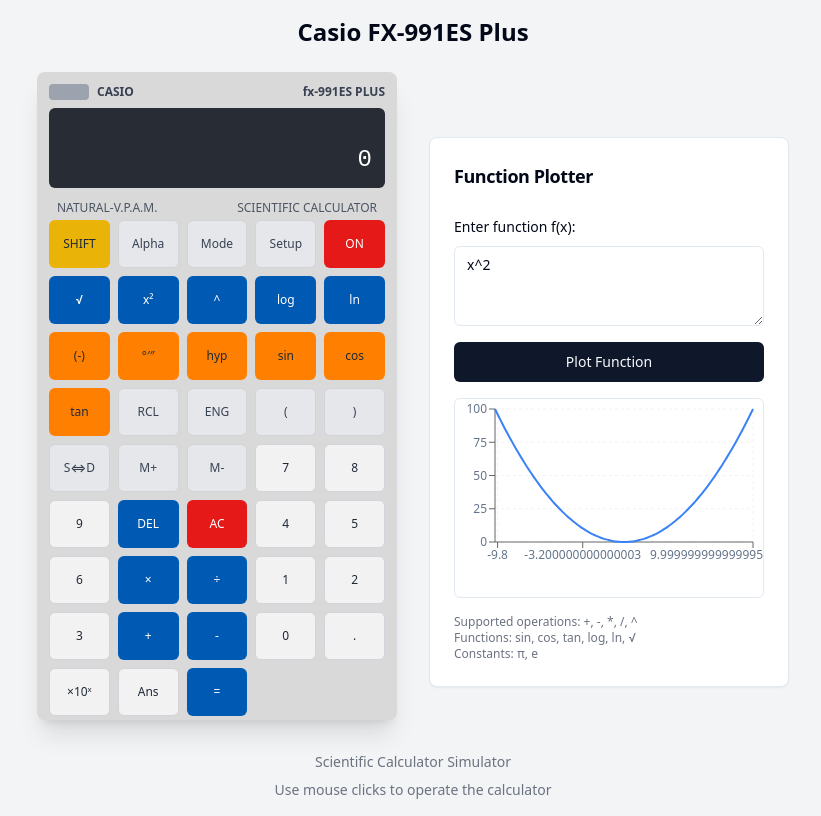
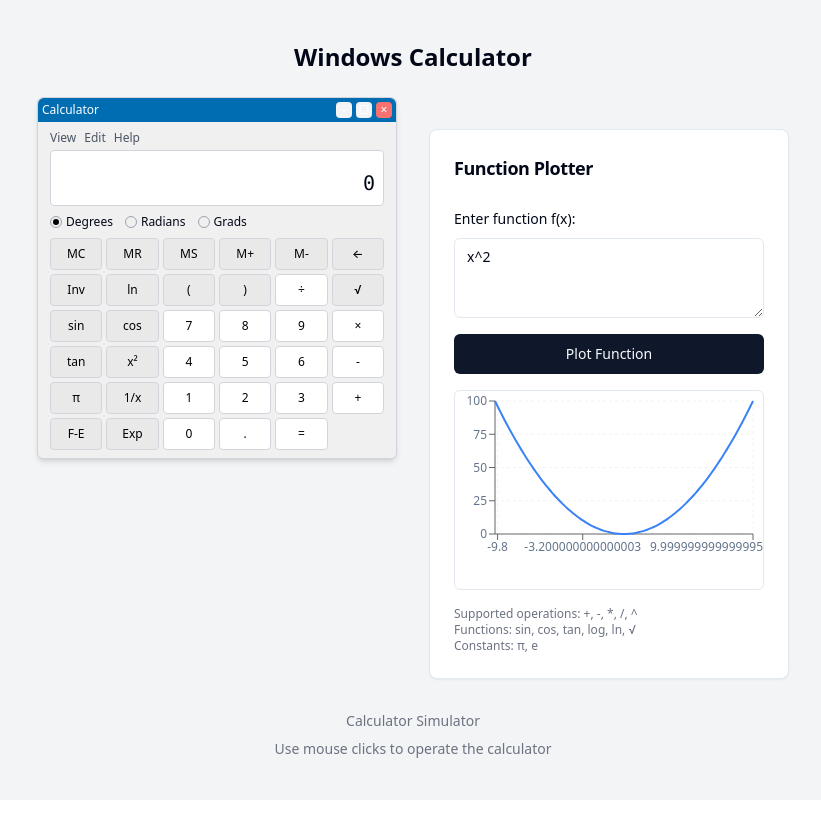
Before and after one commit to reeshmhd/casio-calculator-reimagined, a React (Vite) app: page / in a window 1280 px wide. Shown: the whole page, without its empty margins (227-1048 px from the left). Built offline with nearby package versions, Linux system fonts and the light colour scheme.

Commit message:
Refactor: Match calculator UI to the image
The calculator interface was updated to match the provided image. This includes changes to button layout, styling, and overall appearance.

```diff
--- a/src/components/Calculator.tsx
+++ b/src/components/Calculator.tsx
@@ -2,29 +2,31 @@
 import React from 'react';
 import { Display } from './Display';
 import { Keypad } from './Keypad';
-import { useCalculator } from '@/hooks/useCalculator';
 import { CalculatorProvider } from '@/context/CalculatorContext';
 
 export const Calculator = () => {
   return (
     <CalculatorProvider>
-      <div className="flex flex-col w-full max-w-[360px] bg-[hsl(var(--calculator-body))] rounded-lg shadow-xl p-3 pb-1">
-        <div className="flex items-center justify-between mb-2">
-          <div className="flex items-center">
-            <div className="bg-gray-400 h-4 w-10 rounded-sm mr-2"></div>
-            <span className="text-xs font-semibold text-gray-700">CASIO</span>
+      <div className="flex flex-col w-full max-w-[360px] bg-[#f0f0f0] rounded-md shadow-md border border-gray-300">
+        <div className="bg-[#006db3] text-white p-1 flex items-center justify-between rounded-t-md">
+          <span className="text-xs font-medium">Calculator</span>
+          <div className="flex gap-1">
+            <div className="w-4 h-4 flex items-center justify-center text-xs bg-gray-100 hover:bg-gray-300 rounded-sm">-</div>
+            <div className="w-4 h-4 flex items-center justify-center text-xs bg-gray-100 hover:bg-gray-300 rounded-sm">□</div>
+            <div className="w-4 h-4 flex items-center justify-center text-xs bg-red-400 hover:bg-red-500 rounded-sm">×</div>
           </div>
-          <span className="text-xs font-bold text-gray-700">fx-991ES PLUS</span>
         </div>
 
-        <Display />
+        <div className="px-3 py-2">
+          <div className="flex items-center gap-2 text-xs text-gray-600 mb-1">
+            <span>View</span>
+            <span>Edit</span>
+            <span>Help</span>
+          </div>
 
-        <div className="text-xs text-gray-600 flex justify-between mt-1 mb-1 px-2">
-          <span>NATURAL-V.P.A.M.</span>
-          <span>SCIENTIFIC CALCULATOR</span>
+          <Display />
+          <Keypad />
         </div>
-
-        <Keypad />
       </div>
     </CalculatorProvider>
   );
--- a/src/components/Display.tsx
+++ b/src/components/Display.tsx
@@ -6,12 +6,12 @@ export const Display = () => {
   const { display, expression } = useCalculatorContext();
 
   return (
-    <div className="bg-[hsl(var(--calculator-display))] text-[hsl(var(--calculator-display-text))] p-3 rounded-md mb-2">
-      <div className="flex justify-end min-h-[20px] mb-1">
-        <span className="calculator-font text-xs opacity-80">{expression}</span>
+    <div className="bg-white border border-gray-300 rounded-sm p-2 mb-2 h-14 flex flex-col justify-end">
+      <div className="flex justify-end min-h-[20px]">
+        <span className="text-xs opacity-80 text-gray-600">{expression}</span>
       </div>
       <div className="flex justify-end items-center">
-        <span className="calculator-font text-2xl tracking-wider">{display}</span>
+        <span className="text-xl text-right font-medium font-mono">{display}</span>
       </div>
     </div>
   );
--- a/src/components/Key.tsx
+++ b/src/components/Key.tsx
@@ -12,15 +12,15 @@ interface KeyProps {
 export const Key = ({ label, type = 'primary', colspan = 1 }: KeyProps) => {
   const { handleKeyPress } = useCalculatorContext();
 
-  const baseStyles = "flex items-center justify-center rounded-md py-3 text-xs font-medium select-none transition-transform active:scale-95 cursor-pointer h-12";
+  const baseStyles = "flex items-center justify-center rounded-sm py-1.5 text-xs font-medium select-none transition-colors active:bg-gray-300 cursor-pointer h-8 border border-gray-300";
 
   const typeStyles = {
-    primary: "bg-[hsl(var(--calculator-key-primary))] text-gray-800 border border-gray-300",
-    secondary: "bg-[hsl(var(--calculator-key-secondary))] text-white",
-    tertiary: "bg-[hsl(var(--calculator-key-tertiary))] text-gray-800",
-    function: "bg-gray-200 text-gray-700 border border-gray-300",
-    shift: "bg-yellow-500 text-gray-800",
-    danger: "bg-[hsl(var(--calculator-key-accent))] text-white"
+    primary: "bg-white text-black hover:bg-gray-100",
+    secondary: "bg-white text-black hover:bg-gray-100",
+    tertiary: "bg-white text-black hover:bg-gray-100",
+    function: "bg-[#e9e9e9] text-black hover:bg-gray-200",
+    shift: "bg-[#e9e9e9] text-black hover:bg-gray-200",
+    danger: "bg-white text-black hover:bg-gray-100"
   };
 
   return (
--- a/src/components/Keypad.tsx
+++ b/src/components/Keypad.tsx
@@ -4,67 +4,71 @@ import { Key } from './Key';
 
 export const Keypad = () => {
   return (
-    <div className="grid grid-cols-5 gap-2 w-full">
-      {/* Row 1 */}
-      <Key type="shift" label="SHIFT" />
-      <Key type="function" label="Alpha" />
-      <Key type="function" label="Mode" />
-      <Key type="function" label="Setup" />
-      <Key type="danger" label="ON" />
+    <div className="grid grid-cols-6 gap-1">
+      {/* Row 1 - Radio button row */}
+      <div className="col-span-6 flex mb-1 text-xs">
+        <div className="flex items-center mr-3">
+          <div className="w-3 h-3 rounded-full border border-gray-400 mr-1 flex items-center justify-center">
+            <div className="w-1.5 h-1.5 rounded-full bg-black"></div>
+          </div>
+          <span>Degrees</span>
+        </div>
+        <div className="flex items-center mr-3">
+          <div className="w-3 h-3 rounded-full border border-gray-400 mr-1"></div>
+          <span>Radians</span>
+        </div>
+        <div className="flex items-center">
+          <div className="w-3 h-3 rounded-full border border-gray-400 mr-1"></div>
+          <span>Grads</span>
+        </div>
+      </div>
 
       {/* Row 2 */}
-      <Key type="secondary" label="√" />
-      <Key type="secondary" label="x²" />
-      <Key type="secondary" label="^" />
-      <Key type="secondary" label="log" />
-      <Key type="secondary" label="ln" />
+      <Key label="MC" type="function" />
+      <Key label="MR" type="function" />
+      <Key label="MS" type="function" />
+      <Key label="M+" type="function" />
+      <Key label="M-" type="function" />
+      <Key label="←" type="function" />
 
       {/* Row 3 */}
-      <Key type="tertiary" label="(-)" />
-      <Key type="tertiary" label="°′″" />
-      <Key type="tertiary" label="hyp" />
-      <Key type="tertiary" label="sin" />
-      <Key type="tertiary" label="cos" />
+      <Key label="Inv" type="function" />
+      <Key label="ln" type="function" />
+      <Key label="(" type="function" />
+      <Key label=")" type="function" />
+      <Key label="÷" type="secondary" />
+      <Key label="√" type="function" />
 
       {/* Row 4 */}
-      <Key type="tertiary" label="tan" />
-      <Key type="function" label="RCL" />
-      <Key type="function" label="ENG" />
-      <Key type="function" label="(" />
-      <Key type="function" label=")" />
+      <Key label="sin" type="function" />
+      <Key label="cos" type="function" />
+      <Key label="7" type="primary" />
+      <Key label="8" type="primary" />
+      <Key label="9" type="primary" />
+      <Key label="×" type="secondary" />
 
       {/* Row 5 */}
-      <Key type="function" label="S⇔D" />
-      <Key type="function" label="M+" />
-      <Key type="function" label="M-" />
-      <Key type="primary" label="7" />
-      <Key type="primary" label="8" />
+      <Key label="tan" type="function" />
+      <Key label="x²" type="function" />
+      <Key label="4" type="primary" />
+      <Key label="5" type="primary" />
+      <Key label="6" type="primary" />
+      <Key label="-" type="secondary" />
 
       {/* Row 6 */}
-      <Key type="primary" label="9" />
-      <Key type="secondary" label="DEL" />
-      <Key type="danger" label="AC" />
-      <Key type="primary" label="4" />
-      <Key type="primary" label="5" />
+      <Key label="π" type="function" />
+      <Key label="1/x" type="function" />
+      <Key label="1" type="primary" />
+      <Key label="2" type="primary" />
+      <Key label="3" type="primary" />
+      <Key label="+" type="secondary" />
 
       {/* Row 7 */}
-      <Key type="primary" label="6" />
-      <Key type="secondary" label="×" />
-      <Key type="secondary" label="÷" />
-      <Key type="primary" label="1" />
-      <Key type="primary" label="2" />
-
-      {/* Row 8 */}
-      <Key type="primary" label="3" />
-      <Key type="secondary" label="+" />
-      <Key type="secondary" label="-" />
-      <Key type="primary" label="0" />
-      <Key type="primary" label="." />
-
-      {/* Row 9 */}
-      <Key type="primary" label="×10ˣ" />
-      <Key type="primary" label="Ans" />
-      <Key type="secondary" label="=" colspan={3} />
+      <Key label="F-E" type="function" />
+      <Key label="Exp" type="function" />
+      <Key label="0" type="primary" colspan={2} />
+      <Key label="." type="primary" />
+      <Key label="=" type="danger" />
     </div>
   );
 };
--- a/src/pages/Index.tsx
+++ b/src/pages/Index.tsx
@@ -5,13 +5,13 @@ import { FunctionPlotter } from '@/components/FunctionPlotter';
 const Index = () => {
   return (
     <div className="min-h-screen flex flex-col items-center justify-center bg-gray-100 p-4">
-      <h1 className="text-2xl font-bold mb-6 text-center">Casio FX-991ES Plus</h1>
-      <div className="flex flex-col lg:flex-row gap-8 w-full justify-center items-center">
+      <h1 className="text-2xl font-bold mb-6 text-center">Windows Calculator</h1>
+      <div className="flex flex-col lg:flex-row gap-8 w-full justify-center items-start">
         <Calculator />
         <FunctionPlotter />
       </div>
       <div className="mt-8 text-sm text-gray-500 text-center">
-        <p>Scientific Calculator Simulator</p>
+        <p>Calculator Simulator</p>
         <p className="mt-2">Use mouse clicks to operate the calculator</p>
       </div>
     </div>
```
